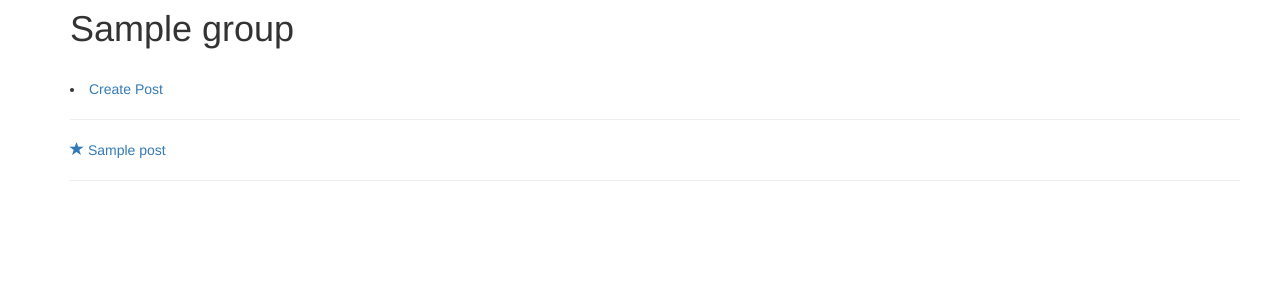
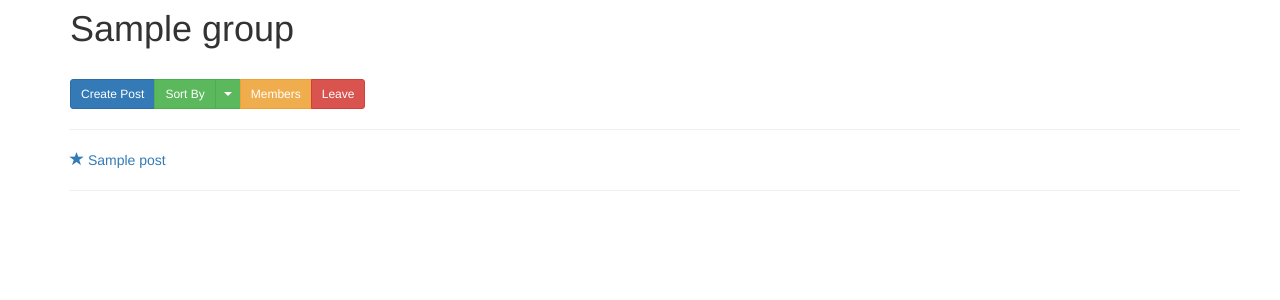
Before and after one commit to mattmac4241/flaskSocial, a Flask app: page /groups/1/ in a window 1280 px wide. Shown: the part 51-351 px from the top of the page. Run offline with Flask 2, Linux system fonts and the light colour scheme; the visitor is signed in with stand-in values (Sample User, id 1); tables that the repository leaves empty hold one stand-in row (values such as "Sample post"); some libraries are stand-ins or nearby versions.

Commit message:
group leave function added

```diff
--- a/app/groups/views.py
+++ b/app/groups/views.py
@@ -16,13 +16,54 @@ def groups():
     groups = user.groups
     return render_template('groups.html',groups=groups,user=user,search=False)
 
+#sort comments by most liked by default
 @groups_blueprint.route('/groups/<int:group_id>/')
 @login_required
 def group_page(group_id):
     group = get_object_or_404(Group,Group.id == group_id)
+    posts = [(x,len(x.likes)) for x in group.group_posts]
+    posts.sort(key=lambda x: x[1])
+    posts.reverse()
     user = User.query.get(session['user_id'])
     member = user in group.members #check if user is member and grant certain privaliges if so
-    return render_template('group.html',group=group,user=user,member=member)
+    return render_template('group.html',group=group,user=user,member=member,posts=posts)
+
+#sort comments by newest
+@groups_blueprint.route('/groups/<int:group_id>/new/')
+@login_required
+def group_page_new(group_id):
+    group = get_object_or_404(Group,Group.id == group_id)
+    posts = [(x,x.time_posted) for x in group.group_posts]
+    posts.sort(key=lambda x: x[1])
+    posts.reverse()
+    user = User.query.get(session['user_id'])
+    member = user in group.members #check if user is member and grant certain privaliges if so
+    return render_template('group.html',group=group,user=user,member=member,posts=posts)
+
+
+#sort comments by least liked
+@groups_blueprint.route('/groups/<int:group_id>/least/')
+@login_required
+def group_page_least(group_id):
+    group = get_object_or_404(Group,Group.id == group_id)
+    posts = [(x,len(x.likes)) for x in group.group_posts]
+    posts.sort(key=lambda x: x[1])
+    user = User.query.get(session['user_id'])
+    member = user in group.members #check if user is member and grant certain privaliges if so
+    return render_template('group.html',group=group,user=user,member=member,posts=posts)
+
+#sort comments by newest
+@groups_blueprint.route('/groups/<int:group_id>/oldest/')
+@login_required
+def group_page_old(group_id):
+    group = get_object_or_404(Group,Group.id == group_id)
+    posts = [(x,x.time_posted) for x in group.group_posts]
+    posts.sort(key=lambda x: x[1])
+    user = User.query.get(session['user_id'])
+    member = user in group.members #check if user is member and grant certain privaliges if so
+    return render_template('group.html',group=group,user=user,member=member,posts=posts)
+
+
 
 @groups_blueprint.route('/groups/create/',methods=['GET','POST'])
 @login_required
@@ -97,7 +138,7 @@ def leave_group(group_id):
     if user not in group.members:
         flash('You can\'t leave a group you are not apart of')
     else:
-        group.leave(user)
+        group.leave(session['user_id'])
     return redirect(url_for('groups.groups'))
 
 @groups_blueprint.route('/groups/<int:group_id>/members/')
--- a/app/helpers.py
+++ b/app/helpers.py
@@ -1,7 +1,7 @@
 from functools import wraps
 from sqlalchemy.orm import exc
 from werkzeug.exceptions import abort
-from flask import session
+from flask import session,flash
 
 #helper function
 def login_required(test):
--- a/app/models.py
+++ b/app/models.py
@@ -114,8 +114,6 @@ class Post(db.Model):
     def unlike(self,user):
         self.likes.remove(user)
         db.session.commit()
-
-
 
 class FriendRequest(db.Model):
     __tablename__ = 'friend_requests'
@@ -236,9 +234,9 @@ class Group(db.Model):
         db.session.commit()
 
     def leave(self,user):
+        user = User.query.get(user)
         self.members.remove(user)
-        user = User.query.get(user)
-        user.groups.remove(self)
+        #user.groups.remove()
         db.session.commit()
 
     def make_admin(self,user):
--- a/app/search/views.py
+++ b/app/search/views.py
@@ -14,8 +14,5 @@ def search_groups():
         print term
         query = db.session.query(Group)
         groups = search(query,term)
-        for g in groups:
-            print "search"
-            print g.name
         return render_template('groups.html',groups=groups,search=True)
     return render_template('groups.html',groups=[],search=True)
--- a/app/templates/friends.html
+++ b/app/templates/friends.html
@@ -2,16 +2,14 @@
 
 {%block content%}
 <div class="container">
-	<h1> {{user.user_name}}'s Friends</h1>
+	<h1> Friends</h1>
 	<hr>
     <div class="row">
         <div class="name">
         	{%for friend in user.friends%}
         	<a href='/user/{{friend.id}}/'>{{friend.user_name}}</a>
 	        &nbsp;&nbsp;&nbsp;&nbsp;&nbsp;&nbsp;&nbsp;&nbsp;&nbsp;&nbsp;&nbsp;&nbsp;&nbsp;&nbsp;&nbsp;&nbsp;&nbsp;&nbsp;&nbsp;&nbsp;
-        	<a href="/user/friends/{{friend.id}}/delete/">Remove Friend<i class="glyphicon glyphicon-remove"></i></a>
-
-
+        	<a href="/user/friends/{{friend.id}}/delete/" class="btn btn-danger btn-sm">Remove Friend<i class="glyphicon glyphicon-remove"></i></a>
         	<hr>
             {%endfor%}
         </div>
--- a/app/templates/group.html
+++ b/app/templates/group.html
@@ -9,14 +9,32 @@
         </div>
         <div>
         	{%if member%}
-            <li><a href="/groups/{{group.id}}/create_group_post/">Create Post</a></li>
+          <div class="btn-group">
+            <a href="/groups/{{group.id}}/create_group_post/" class="btn btn-primary btn-sm">Create Post</a>
+            <!-- Split button -->
+            <div class="btn-group">
+              <button type="button" class="btn btn-success btn-sm">Sort By</button>
+              <button type="button" class="btn btn-success dropdown-toggle btn-sm" data-toggle="dropdown" aria-haspopup="true" aria-expanded="false">
+                <span class="caret"></span>
+                <span class="sr-only">Toggle Dropdown</span>
+              </button>
+              <ul class="dropdown-menu">
+                <li><a href="/groups/{{group.id}}/new/">newest</a></li>
+                <li><a href="/groups/{{group.id}}/">most liked</a></li>
+                <li><a href="/groups/{{group.id}}/least/">least liked</a></li>
+                <li><a href="/groups/{{group.id}}/oldest/">oldest</a></li>
+              </ul>
+            </div>
+            <a href="/groups/{{group.id}}/members/" class="btn btn-warning btn-sm">Members</a>
+            <a href="/groups/{{group.id}}/leave/" class="btn btn-danger btn-sm">Leave</a>
             {%else%}
-            <li><a href="/groups/{{group.id}}/join/">Join Group</a></li>
+            <a href="/groups/{{group.id}}/join/" class="btn btn-primary btn-sm">Join Group</a>
             {%endif%}
+          </div>
     </div>
        <hr>
        <div>
-       	{%for post in group.group_posts%}
+       	{%for post,x in posts%}
        		<a href="/groups/{{group.id}}/post/{{post.id}}/like/">
        		{%if user in post.likes%}
 	        	{%if member%}
--- a/app/templates/message.html
+++ b/app/templates/message.html
@@ -38,6 +38,8 @@
 	</div>
 	</div>
 </div>
+
 </div>
 
+
 {%endblock%}
--- a/app/templates/messages.html
+++ b/app/templates/messages.html
@@ -10,11 +10,11 @@
 	        	{%for m,u in messages%}
 	        		<a href="/messages/{{m.id}}/">{{u.user_name}} : {{m.content |truncate(9, True)}}</a>
 	        		&nbsp;&nbsp;&nbsp;&nbsp;&nbsp;&nbsp;&nbsp;&nbsp;&nbsp;&nbsp;&nbsp;&nbsp;&nbsp;&nbsp;&nbsp;&nbsp;&nbsp;&nbsp;&nbsp;&nbsp;
-	        		<a href="/messages/{{m.id}}/delete/">Delete Message<i class="glyphicon glyphicon-remove"></i>
+	        		<a href="/messages/{{m.id}}/delete/" class="btn btn-danger btn-sm">Delete Message<i class="glyphicon glyphicon-remove"></i></a>
 	        		<hr>
 	            {%endfor%}
 	        {%else%}
-	        	<h1>No messages present</h1>
+	        	<p>No messages at this time</p>
 	        {%endif%}
         </div>
         <div>
--- a/app/templates/requests.html
+++ b/app/templates/requests.html
@@ -10,9 +10,9 @@
 	        	{%for req,user in users_from%}
 	        	<a href="/user/{{user.id}}/">{{user.user_name}}</a>
 	        	&nbsp;&nbsp;&nbsp;&nbsp;&nbsp;&nbsp;&nbsp;&nbsp;&nbsp;&nbsp;&nbsp;&nbsp;&nbsp;&nbsp;&nbsp;&nbsp;&nbsp;&nbsp;&nbsp;&nbsp;
-	        	<a href="/user/requests/{{req.id}}/accept/">Accept Request<i class="glyphicon glyphicon-plus"></i>
+	        	<a href="/user/requests/{{req.id}}/accept/" class="btn btn-success btn-sm">Accept Request  <i class="glyphicon glyphicon-plus"></i></a>
 	        	&nbsp;&nbsp;&nbsp;&nbsp;&nbsp;&nbsp;&nbsp;&nbsp;&nbsp;&nbsp;&nbsp;&nbsp;&nbsp;&nbsp;&nbsp;&nbsp;&nbsp;&nbsp;&nbsp;&nbsp;
-				<a href="/user/requests/{{req.id}}/reject/">Reject Request<i class="glyphicon glyphicon-remove"></i>
+				<a href="/user/requests/{{req.id}}/reject/" class="btn btn-danger btn-sm">Reject Request  <i class="glyphicon glyphicon-remove"></i></a>
 	            {%endfor%}
 	        {%else%}
 	        	<p>No Requests at this time</p>
```
Also changed, not shown: app/posts/views.py (+2 -8 lines), app/templates/groups.html (+7 -0 lines), app/templates/members.html (+5 -2 lines), app/templates/user.html (+13 -7 lines), app/users/views.py (+8 -3 lines).
